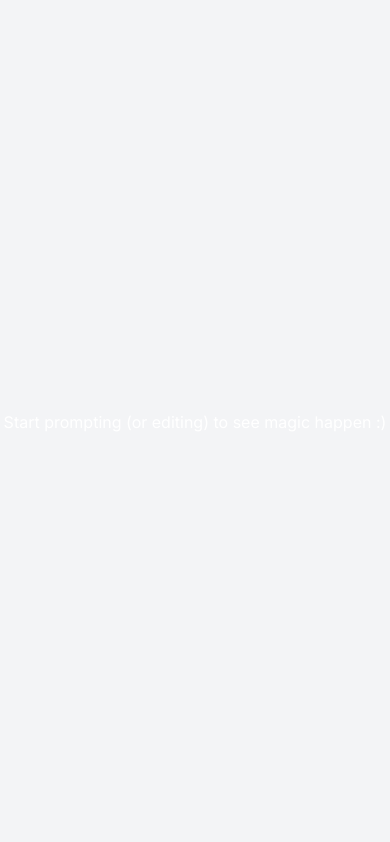
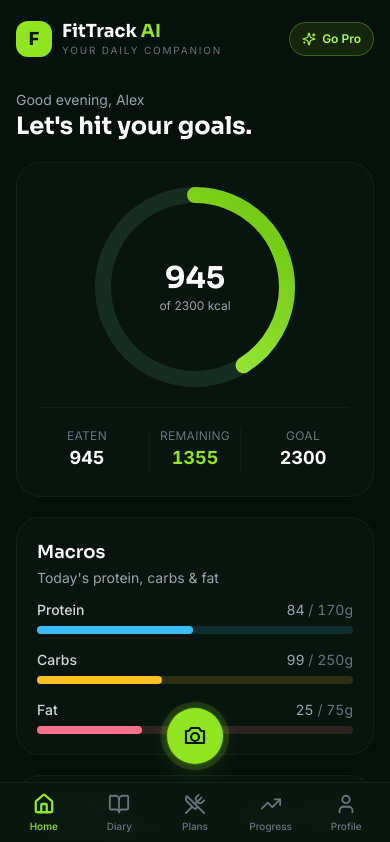
Before and after one commit to SergeyAld/fittrack-ai, a React (Vite) app: page / in a window 390 px wide. Shown: the top 842 px of the page. Built offline with nearby package versions, Linux system fonts and the light colour scheme.

Commit message:
Add files via upload

```diff
--- a/src/App.tsx
+++ b/src/App.tsx
@@ -1,9 +1,63 @@
-function App() {
+import { useState } from 'react';
+import { Activity, Sparkles } from 'lucide-react';
+import { BottomNav, type TabId } from '@/components/BottomNav';
+import { Home } from '@/components/screens/Home';
+import { Diary } from '@/components/screens/Diary';
+import { MealPlans } from '@/components/screens/MealPlans';
+import { Progress } from '@/components/screens/Progress';
+import { Profile } from '@/components/screens/Profile';
+import { SnapTrack } from '@/components/screens/SnapTrack';
+import { Upgrade } from '@/components/screens/Upgrade';
+import { useDiary } from '@/hooks/useDiary';
+import { useLocalStorage } from '@/hooks/useLocalStorage';
+import type { UserSettings } from '@/types';
+
+const DEFAULT_SETTINGS: UserSettings = {
+  name: 'Alex', age: 18, heightCm: 175, weightKg: 70,
+  activityLevel: 'moderate', fitnessGoal: 'maintain', dietPreference: 'balanced',
+  allergies: [], weeklyBudgetEur: 60, unit: 'metric',
+  notifications: { reminders: true, weeklyReport: true, goalUpdates: true }, isPro: false,
+};
+
+export default function App() {
+  const [activeTab, setActiveTab] = useState<TabId>('home');
+  const [snapOpen, setSnapOpen] = useState(false);
+  const [upgradeOpen, setUpgradeOpen] = useState(false);
+  const [settings, setSettings] = useLocalStorage<UserSettings>('fittrack_settings_v1', DEFAULT_SETTINGS);
+  const diary = useDiary();
+
+  const showSnap = () => setSnapOpen(true);
+  const addFood = () => setActiveTab('diary');
+
   return (
-    <div className="min-h-screen bg-gray-100 flex items-center justify-center">
-      <p>Start prompting (or editing) to see magic happen :)</p>
+    <div className="min-h-screen bg-forest-950 text-white">
+      <BottomNav active={activeTab} onChange={setActiveTab} onSnapTrack={showSnap} />
+      <main className="mx-auto min-h-screen w-full max-w-md px-4 pb-32 pt-5 lg:ml-60 lg:max-w-3xl lg:px-8 lg:pb-10">
+        <header className="mb-6 flex items-center justify-between lg:hidden">
+          <div className="flex items-center gap-2.5">
+            <div className="flex h-9 w-9 items-center justify-center rounded-xl bg-lime-400 text-lg font-black text-forest-950">F</div>
+            <div>
+              <p className="font-display text-lg font-bold leading-tight">FitTrack <span className="text-lime-400">AI</span></p>
+              <p className="text-[10px] uppercase tracking-[0.18em] text-gray-500">Your daily companion</p>
+            </div>
+          </div>
+          <button onClick={() => setUpgradeOpen(true)} className="flex items-center gap-1.5 rounded-full border border-lime-400/30 bg-lime-400/10 px-3 py-2 text-xs font-semibold text-lime-300"><Sparkles size={14}/> Go Pro</button>
+        </header>
+
+        {activeTab === 'home' && <Home totals={diary.totals} water={diary.water} byMealType={diary.byMealType} onAddWater={diary.addWater} onRemoveWater={diary.removeWater} onSnapTrack={showSnap} onAddFood={addFood} onMealPlans={() => setActiveTab('plans')} />}
+        {activeTab === 'diary' && <Diary byMealType={diary.byMealType} totals={diary.totals} onAddFood={diary.addFood} onRemoveEntry={diary.removeEntry} onUpdateGrams={diary.updateGrams} onSnapTrack={showSnap} />}
+        {activeTab === 'plans' && <MealPlans />}
+        {activeTab === 'progress' && <Progress />}
+        {activeTab === 'profile' && <Profile settings={settings} onUpdate={setSettings} onUpgrade={() => setUpgradeOpen(true)} />}
+
+        <footer className="mt-10 border-t border-forest-800 pt-4 text-center text-xs text-gray-600">
+          <div className="mb-1 flex items-center justify-center gap-1"><Activity size={12}/> Small steps add up.</div>
+          Food and photo-analysis values are estimates for this demo. Adjust entries to match your meal.
+        </footer>
+      </main>
+
+      <SnapTrack open={snapOpen} onClose={() => setSnapOpen(false)} onAddToDiary={(entries) => { diary.addEntries(entries); setSnapOpen(false); setActiveTab('diary'); }} />
+      <Upgrade open={upgradeOpen} onClose={() => setUpgradeOpen(false)} isPro={settings.isPro} onSubscribe={() => { setSettings({ ...settings, isPro: true }); setUpgradeOpen(false); }} />
     </div>
   );
 }
-
-export default App;
```
